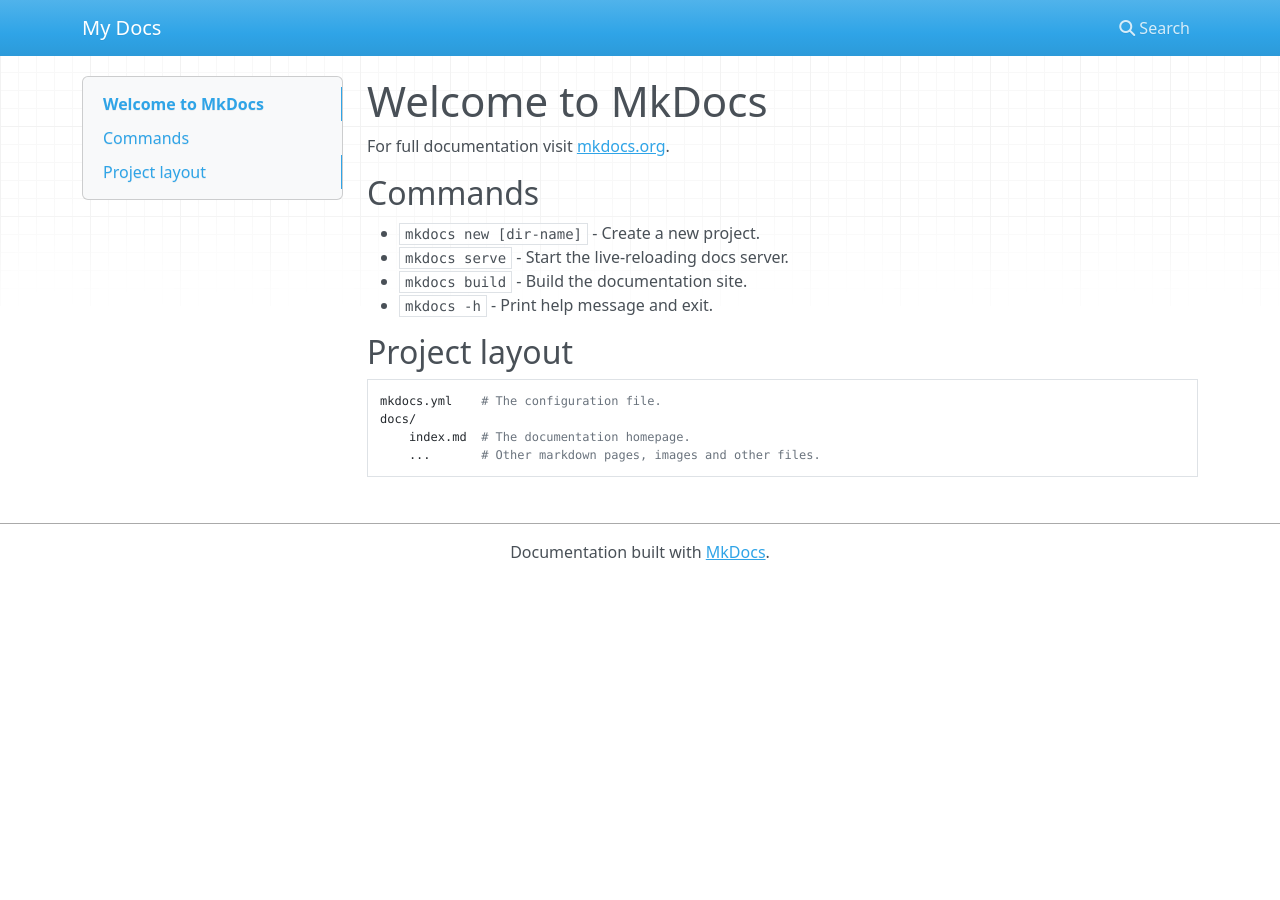
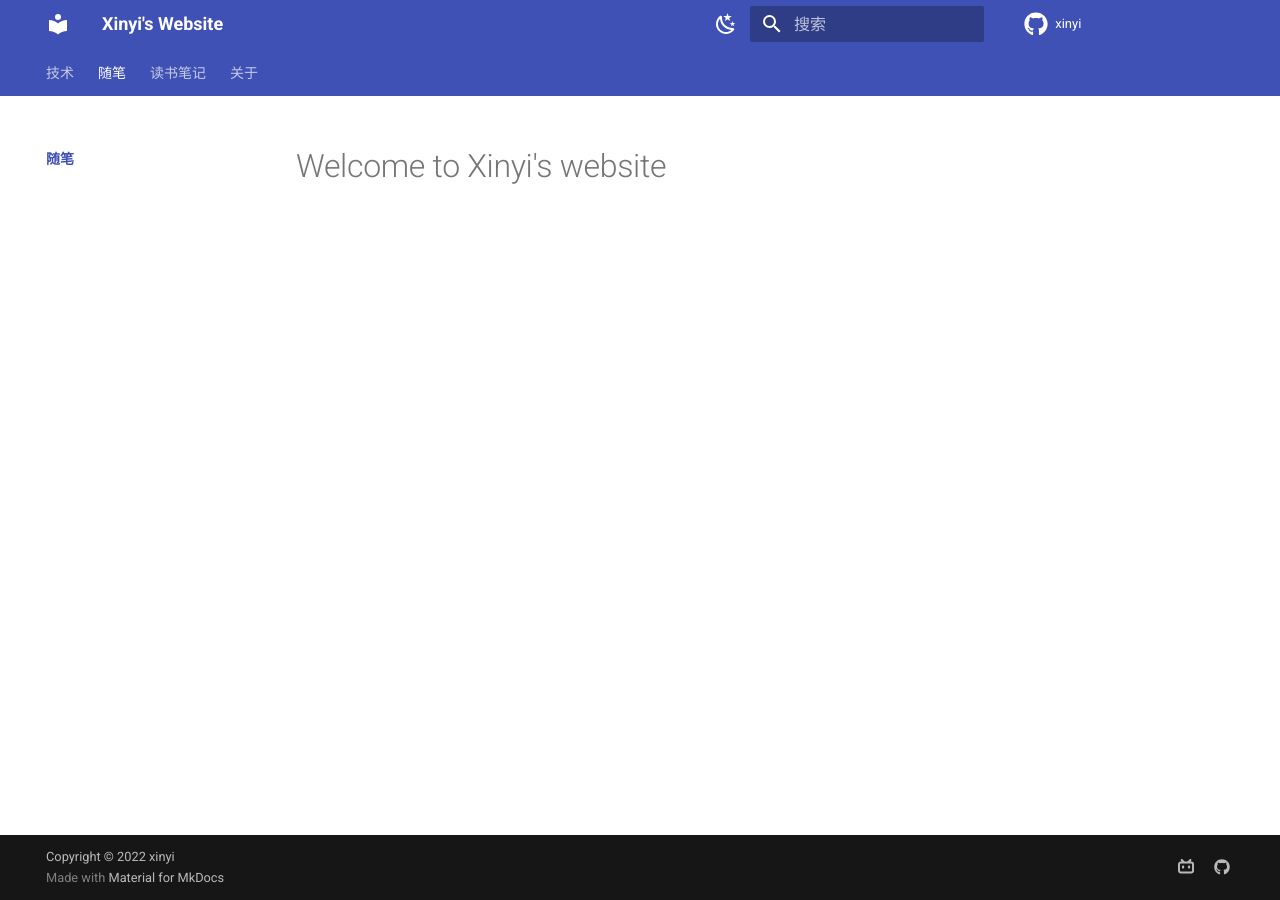
Before and after one commit to xinyi-xs/xinyi-xs.github.io, an MkDocs documentation site: the page built from docs/index.md, in a window 1280 px wide. Built offline with MkDocs 1.6.1 and Material for MkDocs 9.7.7, drawn with Linux system fonts in a browser that asks for light colours; nearby versions of some CDN libraries; comment, search, counter and statistics services are not loaded.

Commit message:
Update docs.

```diff
--- /dev/null
+++ b/docs/about/index.md
@@ -0,0 +1 @@
+# Welcome to Xinyi's website
--- a/docs/index.md
+++ b/docs/index.md
@@ -1,17 +1 @@
-# Welcome to MkDocs
-
-For full documentation visit [mkdocs.org](https://www.mkdocs.org).
-
-## Commands
-
-* `mkdocs new [dir-name]` - Create a new project.
-* `mkdocs serve` - Start the live-reloading docs server.
-* `mkdocs build` - Build the documentation site.
-* `mkdocs -h` - Print help message and exit.
-
-## Project layout
-
-    mkdocs.yml    # The configuration file.
-    docs/
-        index.md  # The documentation homepage.
-        ...       # Other markdown pages, images and other files.
+# Welcome to Xinyi's website
--- /dev/null
+++ b/docs/reading/index.md
@@ -0,0 +1 @@
+# Welcome to Xinyi's website
--- /dev/null
+++ b/docs/tech/index.md
@@ -0,0 +1 @@
+# Welcome to Xinyi's website
--- a/mkdocs.yml
+++ b/mkdocs.yml
@@ -1 +1,95 @@
-site_name: My Docs
+# [Info]
+site_name: Xinyi's Website # 左上角标题
+site_url: https://lee-emqx.github.io
+site_author: xinyi
+site_description: Xinyi's Website
+
+# [UI]
+## [top]
+theme:
+  name: material
+  palette:
+    - scheme: default # 日间模式
+      primary: indigo # 上方的
+      accent: orange # 链接等可交互元件的高亮色
+      toggle:
+        icon: material/weather-night # 图标
+        name: 切换至夜间模式 # 鼠标悬浮提示
+    - scheme: slate # 夜间模式
+      primary: indigo
+      accent: orange
+      toggle:
+        icon: material/weather-sunny
+        name: 切换至日间模式
+  features:
+    - navigation.tabs # 使用Tab来进行分类
+    - navigation.top # 返回顶部的按钮 在上滑时出现
+    - navigation.indexes # Tab会有一个index.md 而不是在打开Tab时打开第一篇文章
+    - navigation.expand # 打开Tab时左侧目录全部展开
+    - search.suggest # 搜索输入一些字母时推荐补全整个单词
+    - search.highlight # 搜索出的文章关键词加入高亮
+  language: zh # 一些提示性的文字会变成中文
+  icon:
+    repo: fontawesome/brands/github
+edit_uri: edit/main/docs # 编辑按钮跳转的链接
+## [top-right corner]
+repo_url: https://github.com/lee-emqx/xinyi # 右上角点击跳转的链接
+repo_name: xinyi # 右上角的名字
+## [bottom-left corner]
+copyright: Copyright &copy; 2022 xinyi # 左下角的版权声明
+## [bottom-right corner]
+extra:
+  social: # icons
+    - icon: fontawesome/brands/bilibili
+      link: https://space.bilibili.com
+      name: Bilibili | xinyi # 鼠标悬浮提示
+    - icon: fontawesome/brands/github
+      link: https://github.com/lee-emqx
+      name: GitHub | xinyi
+
+# [Navigtion]
+nav:
+  - 技术:
+    - tech/index.md
+  - 随笔:
+    - index.md
+  - 读书笔记:
+    - reading/index.md
+  - 关于:
+    - about/index.md # 使用两个index 这样子左上角第一次打开会是所有Tab 而不是ABOUT
+    - 个人履历: about/cv-full.md
+    - 支持作者: about/support.md
+
+
+# [Extensions]
+plugins:
+  - search: # 现在还不支持中文搜索 支持之后可以设置语言
+    # insider已经支持中文的分词搜索了 https://squidfunk.github.io/mkdocs-material/blog/2022/chinese-search-support/
+      lang:
+        - en
+        - ja
+  - tags # 给单篇文章添加标签 https://squidfunk.github.io/mkdocs-material/setup/setting-up-tags/?h=tags
+markdown_extensions:
+  - pymdownx.arithmatex: # latex支持
+      generic: true
+  - attr_list # 给图片后面添加{width="300"}设置大小
+  - toc:
+      permalink: true # 固定标题位置为当前位置
+  - pymdownx.highlight: # 代码块高亮
+      # linenums: true # 显示行号
+      # auto_title: true # 显示编程语言名称
+  - pymdownx.superfences # 代码块高亮插件
+  - meta # 支持Markdown文件上方自定义标题标签等
+  - admonition # https://squidfunk.github.io/mkdocs-material/reference/admonitions/#inline-blocks
+  - pymdownx.details # admonition需要
+
+extra_javascript:
+  # latex支持
+  # check https://squidfunk.github.io/mkdocs-material/reference/mathjax/?h=math for more information
+  # notice `curl https://polyfill.io/v3/polyfill.min.js?features=es6 > docs/mkdocs/javascripts/polyfill.min.js && curl https://cdn.jsdelivr.net/npm/mathjax@3/es5/tex-mml-chtml.js > docs/mkdocs/javascripts/tex-mml-chtml.js` not works... because there are other resources that need to load
+  - mkdocs/javascripts/mathjax.js
+  - https://polyfill.io/v3/polyfill.min.js?features=es6
+  - https://unpkg.com/mathjax@3/es5/tex-mml-chtml.js # https://cdn.bytedance.com/?query=mathjax&version=3.2.0
+extra_css:
+  - mkdocs/css/no-footer.css # 不使用底部的翻页
+  - mkdocs/css/unordered-list-symbols.css # multiplt unordered list symbols
```
Also changed, not shown: docs/about/cv-full.md (added), docs/about/support.md (added).
